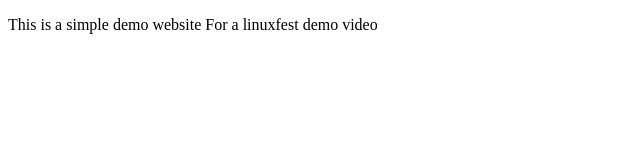
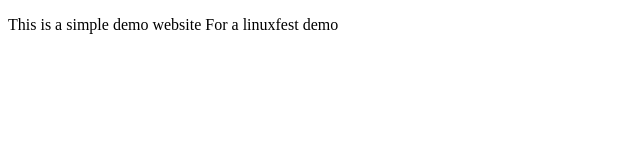
Before and after one commit to coltonoslund/automagically, a website: page public/index.html in a window 1280 px wide. Shown: the full height of the page, 0-640 px from the left. Drawn offline with Linux system fonts and the light colour scheme.

Commit message:
test push

```diff
--- a/public/index.html
+++ b/public/index.html
@@ -3,6 +3,6 @@
 <title>Linux Fest Demo</title>
 <body>
 <p> This is a simple demo website
-For a linuxfest demo video</p>
+For a linuxfest demo</p>
 </body>
 </html>
```
